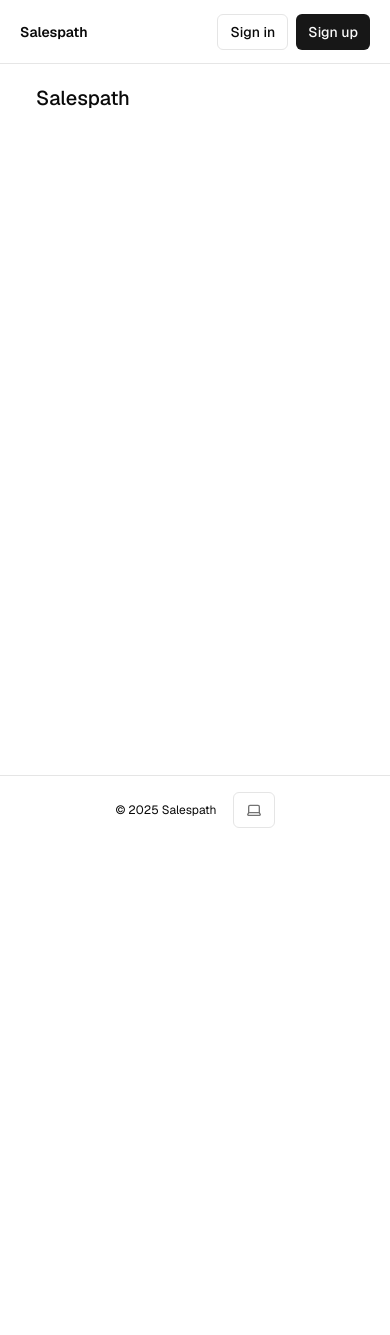
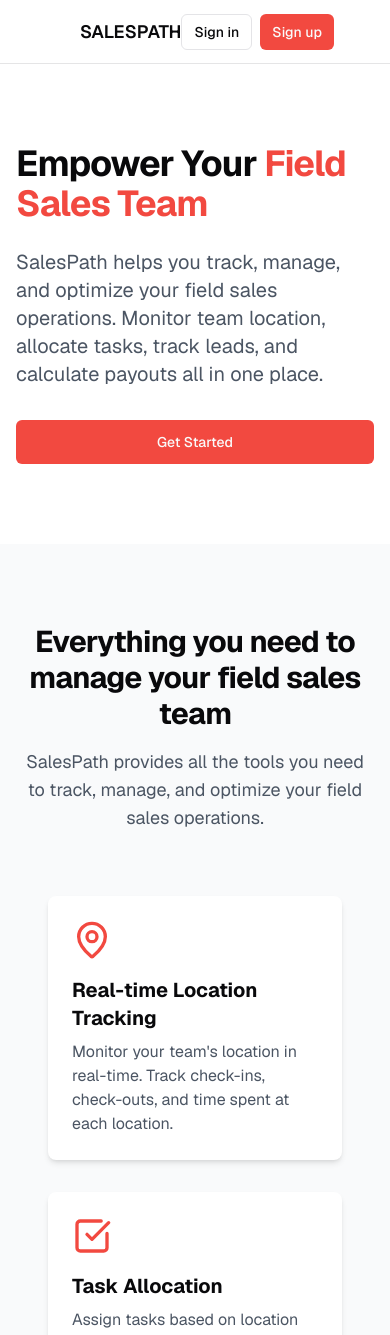
Before and after one commit to ketanbaitule/salespath-redesigned, a Next.js app: page / in a window 390 px wide. Shown: the top 1335 px of the page. Before the commit the page ends 844 px from the top, so only its background shows below. Built offline with nearby package versions, Linux system fonts and the light colour scheme; no server answers.

Commit message:
Add Home Page

```diff
--- /dev/null
+++ b/src/app/CTA.tsx
@@ -0,0 +1,26 @@
+import { Button } from "@/components/ui/button";
+import Link from "next/link";
+
+export default function CTA() {
+  return (
+    <section className="bg-primary py-16">
+      <div className=" px-4 sm:px-6 lg:px-8">
+        <div className="mx-auto max-w-3xl text-center">
+          <h2 className="text-3xl font-bold tracking-tight text-white sm:text-4xl">
+            Ready to transform your field sales operations?
+          </h2>
+          <p className="mx-auto mt-4 max-w-xl text-lg text-white/80">
+            Join SalesPath today and take your sales team to the next level.
+          </p>
+          <div className="mt-8 flex justify-center">
+            <Link href="/signup">
+              <Button size="lg" variant="secondary">
+                Get started
+              </Button>
+            </Link>
+          </div>
+        </div>
+      </div>
+    </section>
+  );
+}
--- /dev/null
+++ b/src/app/FAQ.tsx
@@ -0,0 +1,74 @@
+export default function FAQ() {
+  return (
+    <section id="faq" className="py-20">
+      <div className=" px-4 sm:px-6 lg:px-8">
+        <div className="text-center">
+          <h2 className="text-3xl font-bold tracking-tight sm:text-4xl">
+            Frequently Asked Questions
+          </h2>
+          <p className="mx-auto mt-4 max-w-2xl text-lg text-gray-600">
+            We've compiled a list of frequently asked questions to help you get
+            started with SalesPath.
+          </p>
+        </div>
+        <div className="mt-16 mx-auto max-w-3xl space-y-8">
+          <div className="border-b pb-5">
+            <h3 className="text-xl font-semibold mb-2">What is SalesPath?</h3>
+            <p className="text-gray-600">
+              SalesPath is a comprehensive field sales management platform that
+              helps you track your sales team's location, allocate tasks, manage
+              leads, and calculate payouts—all in one place.
+            </p>
+          </div>
+
+          <div className="border-b pb-5">
+            <h3 className="text-xl font-semibold mb-2">
+              How does the location tracking work?
+            </h3>
+            <p className="text-gray-600">
+              SalesPath uses GPS technology to track your team's location in
+              real-time. Salesperson can check in and out of locations, and
+              managers can see where everyone is at a glance. All data is
+              securely stored and privacy controls are available.
+            </p>
+          </div>
+
+          {/* <div className="border-b pb-5">
+            <h3 className="text-xl font-semibold mb-2">
+              Can I integrate SalesPath with my existing CRM?
+            </h3>
+            <p className="text-gray-600">
+              Yes! SalesPath offers integrations with popular CRM platforms
+              including Salesforce, HubSpot, and Zoho CRM. Our API also allows
+              for custom integrations with your existing systems.
+            </p>
+          </div> */}
+
+          <div className="border-b pb-5">
+            <h3 className="text-xl font-semibold mb-2">
+              How does the payout calculation work?
+            </h3>
+            <p className="text-gray-600">
+              SalesPath automatically calculates commissions and bonuses based
+              on your custom rules. You can set up different commission
+              structures, performance bonuses, and incentives. The system tracks
+              all sales activities and applies your rules to calculate accurate
+              payouts.
+            </p>
+          </div>
+
+          <div className="border-b pb-5">
+            <h3 className="text-xl font-semibold mb-2">
+              Is SalesPath suitable for small businesses?
+            </h3>
+            <p className="text-gray-600">
+              Absolutely! SalesPath is designed to scale with your business.
+              Whether you have 5 or 500 salespeople, our platform can
+              accommodate your needs and grow with you.
+            </p>
+          </div>
+        </div>
+      </div>
+    </section>
+  );
+}
--- /dev/null
+++ b/src/app/Features.tsx
@@ -0,0 +1,77 @@
+import {
+  MapPin,
+  CheckSquare,
+  UserCircle,
+  DollarSign,
+  BarChart3,
+  Users,
+} from "lucide-react";
+
+export default function Features() {
+  return (
+    <section id="features" className="bg-gray-50 py-20">
+      <div className=" px-4 sm:px-6 lg:px-8">
+        <div className="text-center">
+          <h2 className="text-3xl font-bold tracking-tight sm:text-4xl">
+            Everything you need to manage your field sales team
+          </h2>
+          <p className="mx-auto mt-4 max-w-2xl text-lg text-gray-600">
+            SalesPath provides all the tools you need to track, manage, and
+            optimize your field sales operations.
+          </p>
+        </div>
+
+        <div className="container mx-auto mt-16 grid gap-8 md:grid-cols-2 lg:grid-cols-3">
+          <FeatureCard
+            icon={<MapPin className="h-10 w-10 text-primary" />}
+            title="Real-time Location Tracking"
+            description="Monitor your team's location in real-time. Track check-ins, check-outs, and time spent at each location."
+          />
+          <FeatureCard
+            icon={<CheckSquare className="h-10 w-10 text-primary" />}
+            title="Task Allocation"
+            description="Assign tasks based on location and availability. Create task templates for quick allocation."
+          />
+          <FeatureCard
+            icon={<UserCircle className="h-10 w-10 text-primary" />}
+            title="Lead Management"
+            description="Track leads through the sales pipeline. Monitor conversion rates and potential revenue."
+          />
+          <FeatureCard
+            icon={<DollarSign className="h-10 w-10 text-primary" />}
+            title="Payout Calculation"
+            description="Automatically calculate commissions and bonuses based on performance metrics."
+          />
+          <FeatureCard
+            icon={<BarChart3 className="h-10 w-10 text-primary" />}
+            title="Performance Analytics"
+            description="Gain insights into your team's performance with detailed analytics and reports."
+          />
+          <FeatureCard
+            icon={<Users className="h-10 w-10 text-primary" />}
+            title="Team Management"
+            description="Manage your sales team, track individual performance, and optimize resource allocation."
+          />
+        </div>
+      </div>
+    </section>
+  );
+}
+
+function FeatureCard({
+  icon,
+  title,
+  description,
+}: {
+  icon: React.ReactNode;
+  title: string;
+  description: string;
+}) {
+  return (
+    <div className="rounded-lg bg-white p-6 shadow-md">
+      <div className="mb-4">{icon}</div>
+      <h3 className="mb-2 text-xl font-bold">{title}</h3>
+      <p className="text-gray-600">{description}</p>
+    </div>
+  );
+}
--- a/src/app/Footer.tsx
+++ b/src/app/Footer.tsx
@@ -2,9 +2,11 @@
 
 export function Footer() {
   return (
-    <footer className="w-full flex items-center justify-center border-t mx-auto text-center text-xs gap-4 py-4">
+    <footer className="w-full flex items-center justify-center border-t mx-auto text-center text-xs gap-4 py-4 bg-gray-900 text-white">
       <p>© 2025 Salespath</p>
-      <ThemeSwitcher />
+      <div className="hidden">
+        <ThemeSwitcher />
+      </div>
     </footer>
   );
 }
--- /dev/null
+++ b/src/app/Hero.tsx
@@ -0,0 +1,48 @@
+import { Button } from "@/components/ui/button";
+import Link from "next/link";
+
+export default function Hero() {
+  return (
+    <section className="relative">
+      <div className="container mx-auto px-4 py-20 sm:px-6 lg:px-8 lg:py-32">
+        <div className="grid gap-12 lg:grid-cols-2 lg:gap-8">
+          <div className="flex flex-col justify-center">
+            <h1 className="text-4xl font-bold tracking-tight sm:text-5xl md:text-6xl">
+              Empower Your{" "}
+              <span className="text-primary">Field Sales Team</span>
+            </h1>
+            <p className="mt-6 text-xl text-gray-600">
+              SalesPath helps you track, manage, and optimize your field sales
+              operations. Monitor team location, allocate tasks, track leads,
+              and calculate payouts all in one place.
+            </p>
+            <div className="mt-8 flex flex-col space-y-4 sm:flex-row sm:space-x-4 sm:space-y-0">
+              <Link href="/signup">
+                <Button size="lg" className="w-full sm:w-auto">
+                  Get Started
+                </Button>
+              </Link>
+              {/* <Link href="#demo">
+                <Button
+                  size="lg"
+                  variant="outline"
+                  className="w-full sm:w-auto"
+                >
+                  Watch demo
+                </Button>
+              </Link> */}
+            </div>
+          </div>
+          <div className="relative hidden lg:block">
+            <div className="absolute inset-0 bg-gradient-to-r from-primary/20 to-primary/5 rounded-2xl"></div>
+            <img
+              src="/hero.png?height=600&width=500"
+              alt="SalesPath Dashboard"
+              className="relative rounded-2xl shadow-xl"
+            />
+          </div>
+        </div>
+      </div>
+    </section>
+  );
+}
--- a/src/app/Navbar.tsx
+++ b/src/app/Navbar.tsx
@@ -4,8 +4,8 @@
 export function Navbar() {
   return (
     <nav className="w-full flex justify-center border-b border-b-foreground/10 h-16">
-      <div className="w-full max-w-5xl flex justify-between items-center p-3 px-5 text-sm">
-        <div className="flex gap-5 items-center font-semibold">
+      <div className="w-full flex justify-between items-center py-3 px-20 text-sm">
+        <div className="flex gap-5 items-center font-semibold text-lg uppercase">
           <Link href={"/"}>Salespath</Link>
         </div>
         <HeaderAuth />
--- a/src/app/actions/authActions.ts
+++ b/src/app/actions/authActions.ts
@@ -53,7 +53,7 @@
     return encodedRedirect("error", "/sign-in", error.message);
   }
 
-  return redirect("/protected");
+  return redirect("/dashboard");
 };
 
 export const forgotPasswordAction = async (formData: FormData) => {
--- a/src/app/globals.css
+++ b/src/app/globals.css
@@ -5,57 +5,47 @@
 @layer base {
   :root {
     --background: 0 0% 100%;
-    --foreground: 0 0% 3.9%;
+    --foreground: 240 10% 3.9%;
     --card: 0 0% 100%;
-    --card-foreground: 0 0% 3.9%;
+    --card-foreground: 240 10% 3.9%;
     --popover: 0 0% 100%;
-    --popover-foreground: 0 0% 3.9%;
-    --primary: 0 0% 9%;
+    --popover-foreground: 240 10% 3.9%;
+    --primary: 3 87% 60%;
     --primary-foreground: 0 0% 98%;
-    --secondary: 0 0% 96.1%;
-    --secondary-foreground: 0 0% 9%;
-    --muted: 0 0% 96.1%;
-    --muted-foreground: 0 0% 45.1%;
-    --accent: 0 0% 96.1%;
-    --accent-foreground: 0 0% 9%;
+    --secondary: 240 4.8% 95.9%;
+    --secondary-foreground: 240 5.9% 10%;
+    --muted: 240 4.8% 95.9%;
+    --muted-foreground: 240 3.8% 46.1%;
+    --accent: 240 4.8% 95.9%;
+    --accent-foreground: 240 5.9% 10%;
     --destructive: 0 84.2% 60.2%;
     --destructive-foreground: 0 0% 98%;
-    --border: 0 0% 89.8%;
-    --input: 0 0% 89.8%;
-    --ring: 0 0% 3.9%;
+    --border: 240 5.9% 90%;
+    --input: 240 5.9% 90%;
+    --ring: 3 87% 60%;
     --radius: 0.5rem;
-    --chart-1: 12 76% 61%;
-    --chart-2: 173 58% 39%;
-    --chart-3: 197 37% 24%;
-    --chart-4: 43 74% 66%;
-    --chart-5: 27 87% 67%;
   }
 
   .dark {
-    --background: 0 0% 3.9%;
+    --background: 240 10% 3.9%;
     --foreground: 0 0% 98%;
-    --card: 0 0% 3.9%;
+    --card: 240 10% 3.9%;
     --card-foreground: 0 0% 98%;
-    --popover: 0 0% 3.9%;
+    --popover: 240 10% 3.9%;
     --popover-foreground: 0 0% 98%;
-    --primary: 0 0% 98%;
-    --primary-foreground: 0 0% 9%;
-    --secondary: 0 0% 14.9%;
+    --primary: 3 87% 60%;
+    --primary-foreground: 0 0% 98%;
+    --secondary: 240 3.7% 15.9%;
     --secondary-foreground: 0 0% 98%;
-    --muted: 0 0% 14.9%;
-    --muted-foreground: 0 0% 63.9%;
-    --accent: 0 0% 14.9%;
+    --muted: 240 3.7% 15.9%;
+    --muted-foreground: 240 5% 64.9%;
+    --accent: 240 3.7% 15.9%;
     --accent-foreground: 0 0% 98%;
     --destructive: 0 62.8% 30.6%;
     --destructive-foreground: 0 0% 98%;
-    --border: 0 0% 14.9%;
-    --input: 0 0% 14.9%;
-    --ring: 0 0% 83.1%;
-    --chart-1: 220 70% 50%;
-    --chart-2: 160 60% 45%;
-    --chart-3: 30 80% 55%;
-    --chart-4: 280 65% 60%;
-    --chart-5: 340 75% 55%;
+    --border: 240 3.7% 15.9%;
+    --input: 240 3.7% 15.9%;
+    --ring: 3 87% 60%;
   }
 }
 
--- a/src/app/layout.tsx
+++ b/src/app/layout.tsx
@@ -11,8 +11,8 @@
 
 export const metadata = {
   metadataBase: new URL(defaultUrl),
-  title: "Kanchan Deep Jyot",
-  description: "Kanchan Deep Jyot Web App",
+  title: "Salespath",
+  description: "Salespath",
 };
 
 const geistSans = Geist({
@@ -37,7 +37,7 @@
           <main className="min-h-screen flex flex-col items-center">
             <div className="flex-1 w-full flex flex-col items-center">
               <Navbar />
-              <div className="flex flex-1 p-5 justify-self-stretch self-stretch">
+              <div className="flex flex-1 justify-self-stretch self-stretch">
                 {children}
               </div>
               <Footer />
--- a/src/app/page.tsx
+++ b/src/app/page.tsx
@@ -1,9 +1,15 @@
-export default async function Home() {
+import Hero from "./Hero";
+import Features from "./Features";
+import FAQ from "./FAQ";
+import CTA from "./CTA";
+
+export default function LandingPage() {
   return (
-    <>
-      <main className="flex-1 flex flex-col gap-6 px-4">
-        <h2 className="font-medium text-xl mb-4">Salespath</h2>
-      </main>
-    </>
+    <div className="flex min-h-screen flex-col w-full">
+      <Hero />
+      <Features />
+      <FAQ />
+      <CTA />
+    </div>
   );
 }
--- a/src/utils/supabase/middleware.ts
+++ b/src/utils/supabase/middleware.ts
@@ -22,17 +22,17 @@
           },
           setAll(cookiesToSet) {
             cookiesToSet.forEach(({ name, value }) =>
-              request.cookies.set(name, value),
+              request.cookies.set(name, value)
             );
             response = NextResponse.next({
               request,
             });
             cookiesToSet.forEach(({ name, value, options }) =>
-              response.cookies.set(name, value, options),
+              response.cookies.set(name, value, options)
             );
           },
         },
-      },
+      }
     );
 
     // This will refresh session if expired - required for Server Components
@@ -44,8 +44,8 @@
       return NextResponse.redirect(new URL("/sign-in", request.url));
     }
 
-    if (request.nextUrl.pathname === "/" && !user.error) {
-      return NextResponse.redirect(new URL("/protected", request.url));
+    if (request.nextUrl.pathname.startsWith("/dashboard") && user.error) {
+      return NextResponse.redirect(new URL("/sign-in", request.url));
     }
 
     return response;
```
Also changed, not shown: src/app/(dashboard)/dashboard/page.tsx (added).
